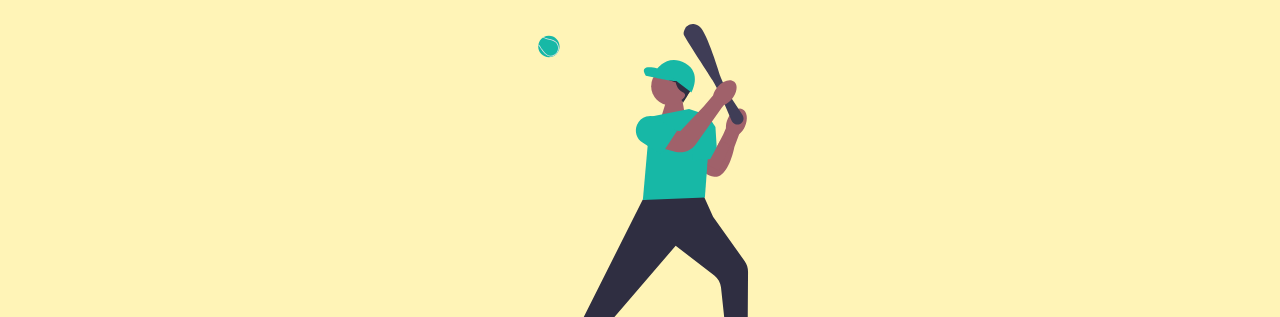
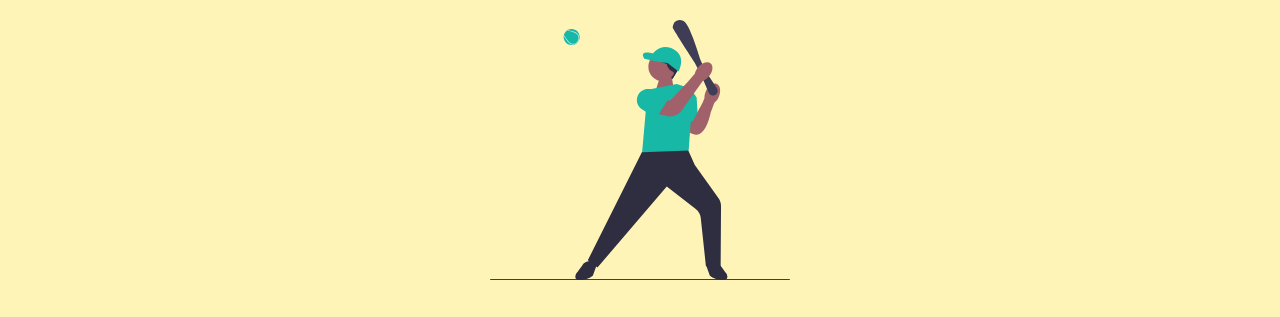
Before and after one commit to Riadul-Islam-551/Health-Tips, a website built with Vite: page bmr.html in a window 1280 px wide. Shown: the part 72-389 px from the top of the page. Built offline with nearby package versions, Linux system fonts and the light colour scheme.

Commit message:
[refactor] modify bmi bmr

```diff
--- a/BMI.html
+++ b/BMI.html
@@ -75,7 +75,7 @@
         <img
           src="./assets/images/bmi-banner.svg"
           alt=""
-          class="w-[300px] lg:w-[400px]"
+          class="w-[300px] mt-[50px]"
         />
       </div>
       <div
--- a/bmr.html
+++ b/bmr.html
@@ -70,13 +70,13 @@
 
     <!-- bmr calculator  -->
     <div
-      class="bmi w-screen h-screen flex flex-col justify-center items-center bg-[#FFF4B7]"
+      class="bmi w-screen flex flex-col justify-center items-center bg-[#FFF4B7] pt-5"
     >
       <div class="bmr-calc-right">
         <img
           src="./assets/images/bmr-banner.svg"
           alt=""
-          class="w-[300px] lg:w-[400px]"
+          class="w-[300px]"
         />
       </div>
       <div
```
